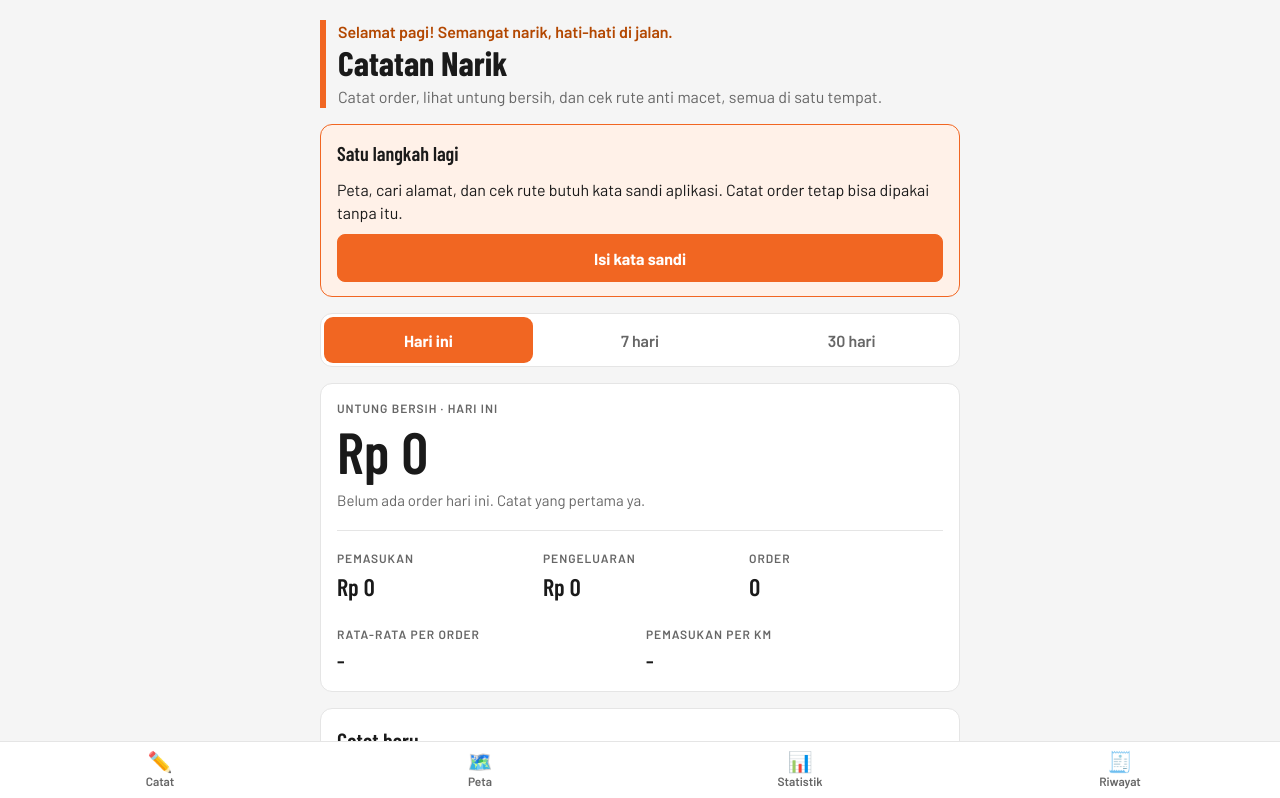
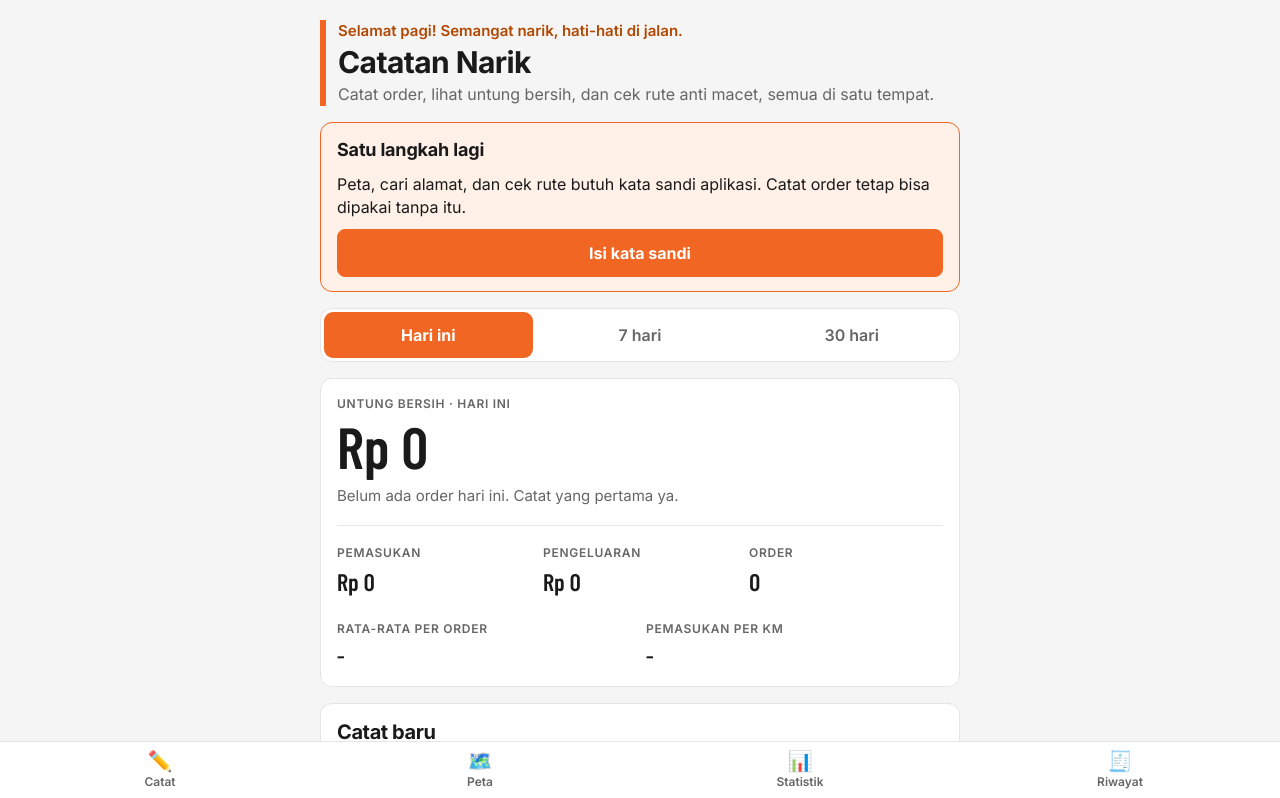
Before and after one commit to ycxvas/catatan-narik, a plain HTML site: page public/index.html in a window 1280 px wide. Shown: the top 798 px of the page. Drawn offline with nearby package versions, Linux system fonts and the light colour scheme.

Commit message:
Ganti font teks dan judul ke Inter, angka rupiah tetap Barlow Condensed supaya muat

```diff
--- a/public/index.html
+++ b/public/index.html
@@ -8,14 +8,15 @@
 <link rel="stylesheet" href="https://cdnjs.cloudflare.com/ajax/libs/leaflet/1.9.4/leaflet.min.css">
 <link rel="preconnect" href="https://fonts.googleapis.com">
 <link rel="preconnect" href="https://fonts.gstatic.com" crossorigin>
-<link rel="stylesheet" href="https://fonts.googleapis.com/css2?family=Barlow+Condensed:wght@500;600;700&family=Barlow:wght@400;500;600;700&display=swap">
+<link rel="stylesheet" href="https://fonts.googleapis.com/css2?family=Barlow+Condensed:wght@500;600;700&family=Inter:wght@400;500;600;700&display=swap">
 <style>
 :root {
   color-scheme: light;
   --bg: #F5F5F5; --surface: #FFFFFF; --fg: #1A1A1A; --muted: #666666; --line: #E5E5E5; --soft: #FFF1E8;
   --accent: #F16622; --accent-fg: #FFFFFF; --accent-ink: #B34700; --bar: #F9C49A; --peak: #E8A100; --good: #0B7A4A; --bad: #BE3A2B;
-  --font-display: 'Barlow Condensed', 'Arial Narrow', 'Helvetica Neue', Arial, sans-serif;
-  --font-body: 'Barlow', 'Helvetica Neue', Arial, sans-serif;
+  --font-display: 'Inter', 'Helvetica Neue', Arial, sans-serif;
+  --font-body: 'Inter', 'Helvetica Neue', Arial, sans-serif;
+  --font-num: 'Barlow Condensed', 'Arial Narrow', 'Helvetica Neue', Arial, sans-serif;
 }
 @media (prefers-color-scheme: dark) {
   :root:not([data-theme="light"]) {
@@ -36,14 +37,14 @@ body {
 .wrap { max-width: 640px; margin: 0 auto; display: flex; flex-direction: column; gap: 16px; }
 section[id] { scroll-margin-top: 12px; }
 header { border-left: 6px solid var(--accent); padding-left: 12px; }
-h1, h2 { font-family: var(--font-display); margin: 0; text-wrap: balance; }
-h1 { font-size: 34px; font-weight: 700; line-height: 1.05; }
-h2 { font-size: 22px; font-weight: 600; }
+h1, h2 { font-family: var(--font-display); margin: 0; text-wrap: balance; letter-spacing: -0.02em; }
+h1 { font-size: 30px; font-weight: 700; line-height: 1.1; }
+h2 { font-size: 20px; font-weight: 700; line-height: 1.2; }
 p { margin: 0; }
-.greet { font-size: 16px; font-weight: 600; color: var(--accent-ink); margin-bottom: 2px; }
+.greet { font-size: 15px; font-weight: 600; color: var(--accent-ink); margin-bottom: 4px; }
 .sub { color: var(--muted); margin-top: 4px; }
-.label { font-size: 12px; font-weight: 600; letter-spacing: 0.08em; text-transform: uppercase; color: var(--muted); }
-.num { font-family: var(--font-display); font-variant-numeric: tabular-nums; font-weight: 600; }
+.label { font-size: 12px; font-weight: 600; letter-spacing: 0.06em; text-transform: uppercase; color: var(--muted); }
+.num { font-family: var(--font-num); font-variant-numeric: tabular-nums; font-weight: 600; }
 .card { background: var(--surface); border: 1px solid var(--line); border-radius: 12px; padding: 16px; }
 button { font: inherit; cursor: pointer; }
 button:focus-visible, input:focus-visible, select:focus-visible, summary:focus-visible, a:focus-visible { outline: 3px solid var(--accent-ink); outline-offset: 2px; }
@@ -57,7 +58,7 @@ button:focus-visible, input:focus-visible, select:focus-visible, summary:focus-v
 .seg button { min-height: 46px; border: 0; border-radius: 9px; background: transparent; color: var(--muted); font-weight: 600; }
 .seg button[aria-pressed="true"] { background: var(--accent); color: var(--accent-fg); font-weight: 700; }
 .banner { background: var(--soft); border: 1px solid var(--accent); border-radius: 12px; padding: 14px 16px; display: flex; flex-direction: column; gap: 10px; }
-.banner strong { font-family: var(--font-display); font-size: 20px; font-weight: 600; }
+.banner strong { font-family: var(--font-display); font-size: 18px; font-weight: 700; letter-spacing: -0.01em; }
 .banner a.btn { display: inline-flex; align-items: center; justify-content: center; text-decoration: none; }
 .hero { display: flex; flex-direction: column; gap: 4px; }
 .hero .big { font-size: 58px; line-height: 1; }
@@ -73,7 +74,7 @@ form, .stack { display: flex; flex-direction: column; gap: 12px; margin-top: 12p
 .field.full { grid-column: 1 / -1; }
 .field label, .field .lab { font-size: 13px; font-weight: 600; color: var(--muted); }
 input, select { font: inherit; font-size: 16px; color: var(--fg); background: var(--bg); border: 1px solid var(--line); border-radius: 10px; min-height: 48px; padding: 0 12px; width: 100%; min-width: 0; }
-input.money { font-family: var(--font-display); font-size: 26px; font-weight: 600; }
+input.money { font-family: var(--font-num); font-size: 26px; font-weight: 600; }
 .chips { display: flex; flex-wrap: wrap; gap: 8px; margin-top: 6px; }
 .chip { min-height: 40px; padding: 0 14px; border-radius: 999px; border: 1px solid var(--line); background: var(--bg); color: var(--fg); font-weight: 600; font-size: 15px; }
 .chip:active { background: var(--soft); border-color: var(--accent); }
@@ -115,7 +116,7 @@ td.r, th.r { text-align: right; padding-right: 0; font-variant-numeric: tabular-
 .hist li { display: grid; grid-template-columns: minmax(0, 1fr) auto; gap: 4px 12px; padding: 12px 0; border-top: 1px solid var(--line); }
 .hist .what { min-width: 0; overflow-wrap: anywhere; }
 .hist .meta { color: var(--muted); font-size: 13px; }
-.hist .amt { font-family: var(--font-display); font-size: 22px; font-weight: 600; text-align: right; font-variant-numeric: tabular-nums; }
+.hist .amt { font-family: var(--font-num); font-size: 22px; font-weight: 600; text-align: right; font-variant-numeric: tabular-nums; }
 .amt.in { color: var(--good); } .amt.out { color: var(--bad); }
 .del { border: 0; background: transparent; color: var(--muted); min-height: 36px; padding: 0 4px; justify-self: end; font-size: 13px; text-decoration: underline; }
 .del.armed { color: var(--bad); font-weight: 600; }
@@ -124,7 +125,7 @@ td.r, th.r { text-align: right; padding-right: 0; font-variant-numeric: tabular-
 .nav a span[aria-hidden] { font-size: 20px; line-height: 1; }
 .nav a:active { background: var(--soft); color: var(--accent-ink); }
 [hidden] { display: none !important; }
-@media (max-width: 380px) { .hero .big { font-size: 48px; } .trio .num { font-size: 20px; } }
+@media (max-width: 380px) { .hero .big { font-size: 48px; } .trio .num { font-size: 20px; } h1 { font-size: 26px; } }
 </style>
 </head>
 <body>
```
